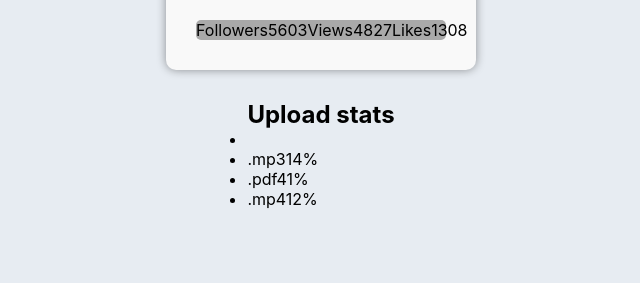
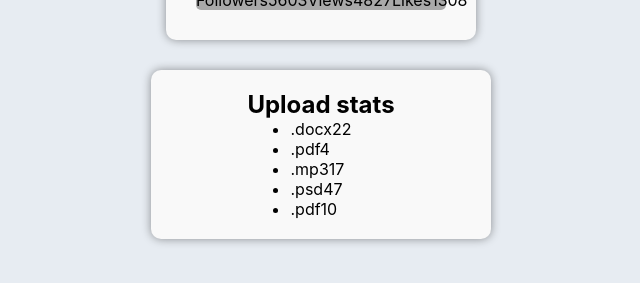
Before and after one commit to brzozanet/goit-react-hw-01-components, a React (Create React App) app: page / in a window 1280 px wide. Shown: the part 411-694 px from the top of the page, without its empty margins (319-959 px from the left). Built offline with nearby package versions, Linux system fonts and the light colour scheme.

Commit message:
Create Statistics component

```diff
--- a/src/components/Statistics/Statistics.jsx
+++ b/src/components/Statistics/Statistics.jsx
@@ -1,30 +1,31 @@
 import React from "react";
-// import styles from "./Statistics.module.css";
+import PropTypes from "prop-types";
+import styles from "./Statistics.module.css";
 
-const Statistics = data => {
+const Statistics = ({ stats }) => {
   return (
-    <section class="statistics">
-      <h2 class="title">Upload stats</h2>
-      <ul class="stat-list">
-        <li class="item">
-          <span class="label">{data.label}</span>
-          <span class="percentage">{data.percentage}</span>
-        </li>
-        <li class="item">
-          <span class="label">.mp3</span>
-          <span class="percentage">14%</span>
-        </li>
-        <li class="item">
-          <span class="label">.pdf</span>
-          <span class="percentage">41%</span>
-        </li>
-        <li class="item">
-          <span class="label">.mp4</span>
-          <span class="percentage">12%</span>
-        </li>
+    <section className={styles.statistics}>
+      <h2 className={styles.title}>Upload stats</h2>
+      <ul className={styles["stat-list"]}>
+        {stats.map(item => (
+          <li key={item.id} className={styles.item}>
+            <span className={styles.label}>{item.label}</span>
+            <span className={styles.percentage}>{item.percentage}</span>
+          </li>
+        ))}
       </ul>
     </section>
   );
 };
 
+Statistics.propTypes = {
+  stats: PropTypes.arrayOf(
+    PropTypes.shape({
+      id: PropTypes.string.isRequired,
+      label: PropTypes.string.isRequired,
+      percentage: PropTypes.number.isRequired,
+    })
+  ),
+};
+
 export default Statistics;
--- a/src/components/Statistics/Statistics.module.css
+++ b/src/components/Statistics/Statistics.module.css
@@ -0,0 +1,10 @@
+.statistics {
+  display: flex;
+  flex-direction: column;
+  align-items: center;
+  width: 300px;
+  padding: 20px;
+  background-color: #f9f9f9;
+  border-radius: 10px;
+  box-shadow: 0px 0px 10px 0px rgba(0, 0, 0, 0.4);
+}
```
